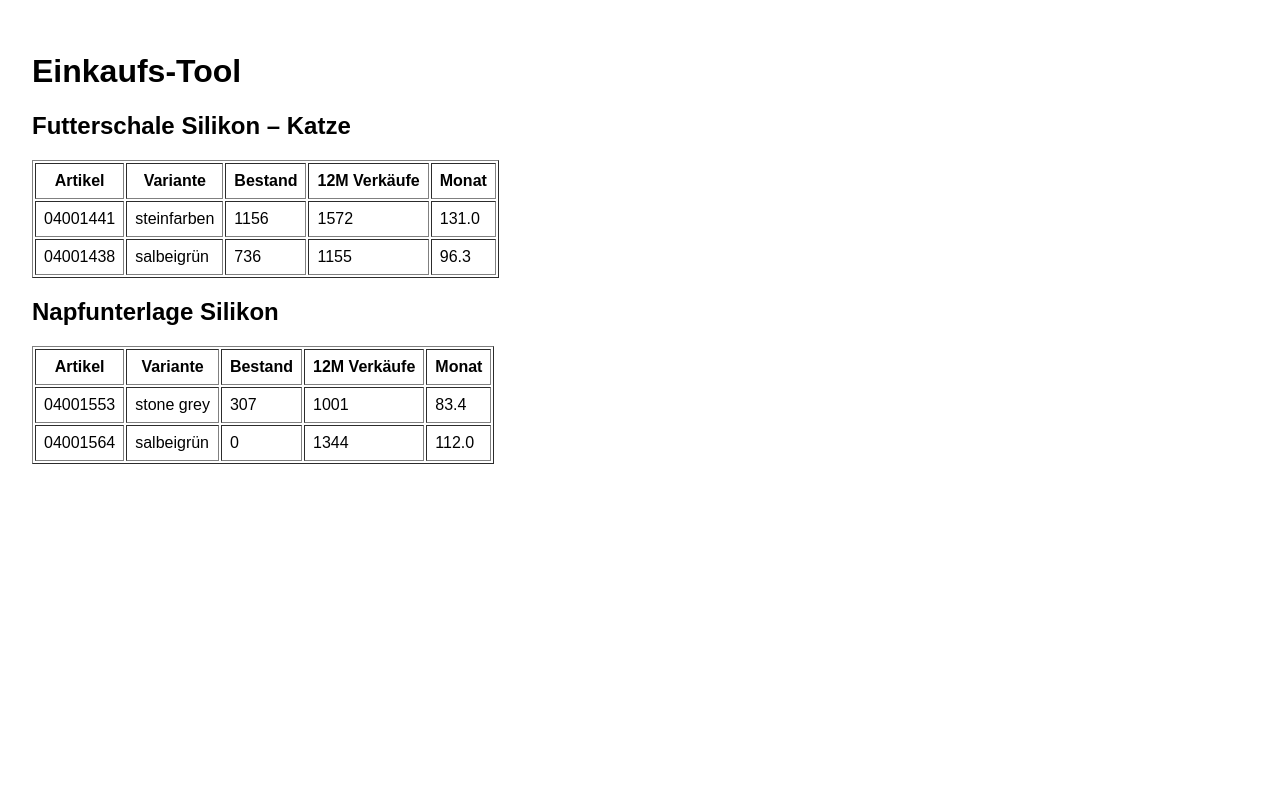
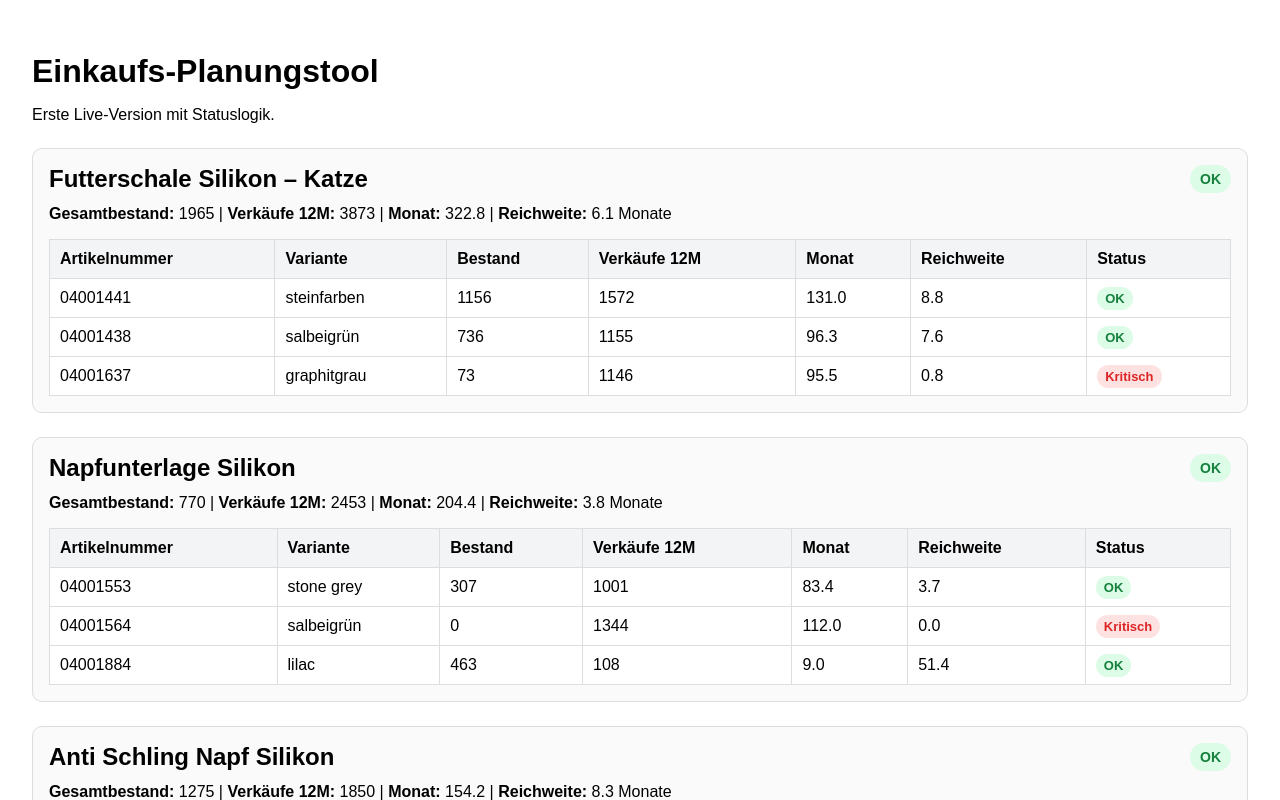
Before and after one commit to kingelvis150888-byte/einkaufs-tool, a Next.js app: page / in a window 1280 px wide. Shown: the top 800 px of the page. Built offline with nearby package versions, Linux system fonts and the light colour scheme.

Commit message:
Update page.js

```diff
--- a/app/page.js
+++ b/app/page.js
@@ -14,6 +14,13 @@ const data = [
     sales12m: 1155,
   },
   {
+    parent: "Futterschale Silikon – Katze",
+    variant: "graphitgrau",
+    articleNumber: "04001637",
+    stock: 73,
+    sales12m: 1146,
+  },
+  {
     parent: "Napfunterlage Silikon",
     variant: "stone grey",
     articleNumber: "04001553",
@@ -27,10 +34,53 @@ const data = [
     stock: 0,
     sales12m: 1344,
   },
+  {
+    parent: "Napfunterlage Silikon",
+    variant: "lilac",
+    articleNumber: "04001884",
+    stock: 463,
+    sales12m: 108,
+  },
+  {
+    parent: "Anti Schling Napf Silikon",
+    variant: "blaugrau",
+    articleNumber: "04001604",
+    stock: 0,
+    sales12m: 671,
+  },
+  {
+    parent: "Anti Schling Napf Silikon",
+    variant: "salbeigrün",
+    articleNumber: "04001606",
+    stock: 571,
+    sales12m: 878,
+  },
+  {
+    parent: "Anti Schling Napf Silikon",
+    variant: "steingrau",
+    articleNumber: "04001873",
+    stock: 704,
+    sales12m: 301,
+  },
 ];
 
 function getMonthlySales(sales12m) {
   return sales12m / 12;
+}
+
+function getCoverageMonths(stock, monthlySales) {
+  if (!monthlySales || monthlySales <= 0) return 999;
+  return stock / monthlySales;
+}
+
+function getStatus(coverage) {
+  if (coverage < 1) {
+    return { label: "Kritisch", color: "#dc2626", bg: "#fee2e2" };
+  }
+  if (coverage < 3) {
+    return { label: "Achtung", color: "#d97706", bg: "#fef3c7" };
+  }
+  return { label: "OK", color: "#15803d", bg: "#dcfce7" };
 }
 
 function groupData(items) {
@@ -46,41 +96,128 @@ export default function Home() {
   const grouped = groupData(data);
 
   return (
-    <main style={{ padding: 24, fontFamily: "Arial" }}>
-      <h1>Einkaufs-Tool</h1>
+    <main style={{ padding: 24, fontFamily: "Arial, sans-serif" }}>
+      <h1 style={{ marginBottom: 8 }}>Einkaufs-Planungstool</h1>
+      <p style={{ marginBottom: 24 }}>
+        Erste Live-Version mit Statuslogik.
+      </p>
 
-      {Object.entries(grouped).map(([parent, items]) => (
-        <div key={parent} style={{ marginBottom: 20 }}>
-          <h2>{parent}</h2>
+      {Object.entries(grouped).map(([parent, items]) => {
+        const totalStock = items.reduce((sum, item) => sum + item.stock, 0);
+        const totalSales12m = items.reduce((sum, item) => sum + item.sales12m, 0);
+        const totalMonthly = totalSales12m / 12;
+        const totalCoverage = getCoverageMonths(totalStock, totalMonthly);
+        const parentStatus = getStatus(totalCoverage);
 
-          <table border="1" cellPadding="8">
+        return (
+          <div
+            key={parent}
+            style={{
+              border: "1px solid #ddd",
+              borderRadius: 10,
+              padding: 16,
+              marginBottom: 24,
+              background: "#fafafa",
+            }}
+          >
+            <div
+              style={{
+                display: "flex",
+                justifyContent: "space-between",
+                alignItems: "center",
+                marginBottom: 12,
+                gap: 12,
+                flexWrap: "wrap",
+              }}
+            >
+              <h2 style={{ margin: 0 }}>{parent}</h2>
+
+              <span
+                style={{
+                  background: parentStatus.bg,
+                  color: parentStatus.color,
+                  padding: "6px 10px",
+                  borderRadius: 999,
+                  fontWeight: 700,
+                  fontSize: 14,
+                }}
+              >
+                {parentStatus.label}
+              </span>
+            </div>
+
+            <div style={{ marginBottom: 16 }}>
+              <strong>Gesamtbestand:</strong> {totalStock} |{" "}
+              <strong>Verkäufe 12M:</strong> {totalSales12m} |{" "}
+              <strong>Monat:</strong> {totalMonthly.toFixed(1)} |{" "}
+              <strong>Reichweite:</strong> {totalCoverage.toFixed(1)} Monate
+            </div>
+
+            <table
+              style={{
+                width: "100%",
+                borderCollapse: "collapse",
+                background: "#fff",
+              }}
+            >
               <thead>
-              <tr>
-                <th>Artikel</th>
-                <th>Variante</th>
-                <th>Bestand</th>
-                <th>12M Verkäufe</th>
-                <th>Monat</th>
+                <tr style={{ background: "#f3f4f6" }}>
+                  <th style={th}>Artikelnummer</th>
+                  <th style={th}>Variante</th>
+                  <th style={th}>Bestand</th>
+                  <th style={th}>Verkäufe 12M</th>
+                  <th style={th}>Monat</th>
+                  <th style={th}>Reichweite</th>
+                  <th style={th}>Status</th>
                 </tr>
               </thead>
               <tbody>
                 {items.map((item) => {
                   const monthly = getMonthlySales(item.sales12m);
+                  const coverage = getCoverageMonths(item.stock, monthly);
+                  const status = getStatus(coverage);
 
                   return (
                     <tr key={item.articleNumber}>
-                    <td>{item.articleNumber}</td>
-                    <td>{item.variant}</td>
-                    <td>{item.stock}</td>
-                    <td>{item.sales12m}</td>
-                    <td>{monthly.toFixed(1)}</td>
+                      <td style={td}>{item.articleNumber}</td>
+                      <td style={td}>{item.variant}</td>
+                      <td style={td}>{item.stock}</td>
+                      <td style={td}>{item.sales12m}</td>
+                      <td style={td}>{monthly.toFixed(1)}</td>
+                      <td style={td}>{coverage === 999 ? "-" : coverage.toFixed(1)}</td>
+                      <td style={td}>
+                        <span
+                          style={{
+                            background: status.bg,
+                            color: status.color,
+                            padding: "4px 8px",
+                            borderRadius: 999,
+                            fontWeight: 700,
+                            fontSize: 13,
+                          }}
+                        >
+                          {status.label}
+                        </span>
+                      </td>
                     </tr>
                   );
                 })}
               </tbody>
             </table>
           </div>
-      ))}
+        );
+      })}
     </main>
   );
 }
+
+const th = {
+  border: "1px solid #ddd",
+  padding: "10px",
+  textAlign: "left",
+};
+
+const td = {
+  border: "1px solid #ddd",
+  padding: "10px",
+};
```
Lines whose indentation alone changed are shown as unchanged.
